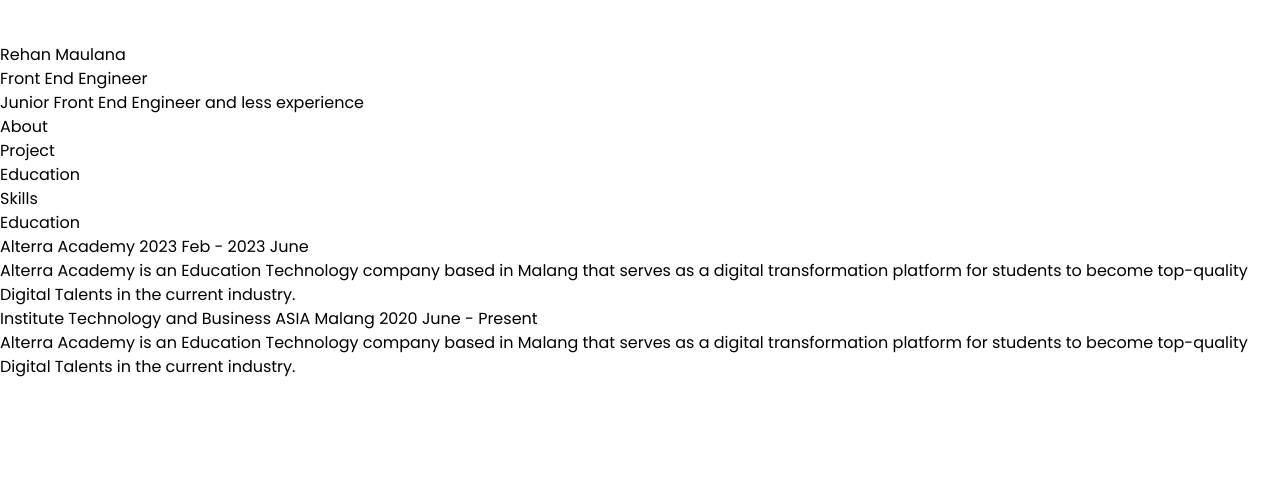
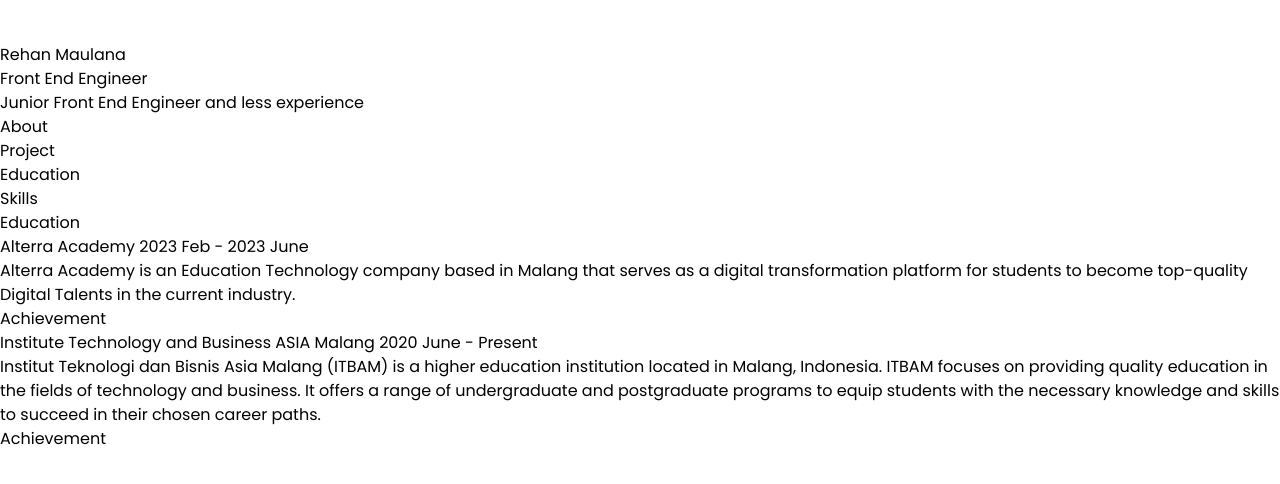
Before and after one commit to rehanzproject/portofolio-rehan, a React (Vite) app: page /education in a window 1280 px wide. Shown: the top 484 px of the page. Built offline with nearby package versions, Linux system fonts and the light colour scheme.

Commit message:
fix: fix any display and variable

```diff
--- a/src/components/organism/CardProject/constant.ts
+++ b/src/components/organism/CardProject/constant.ts
@@ -1,4 +1,5 @@
-import samplePdf from "../../../assets/sample.pdf";
+import tokopaedi from "../../../assets/Tokopaedi.pdf";
+import lms from "../../../assets/LMS.pdf";
 
 export interface ICardProject {
   name: string;
@@ -10,7 +11,7 @@ export interface ICardProject {
 export const listCard: ICardProject[] = [
   {
     name: "Tokopaedi",
-    desc: "A mini e-commerce website for shoes, also known as a small-scale or simplified e-commerce website, is a platform that allows businesses or individuals to sell products or services online on a smaller scale. It typically offers a more compact and streamlined version of a full-scale e-commerce platform, with fewer features and a simpler interface.",
+    desc: "A mini e-commerce website for shoes, also known as a small-scale or simplified e-commerce website, is a platform that allows businesses or individuals to sell products or services online on a smaller scale.",
     techStack: [
       "React JS ",
       "TailwindCSS",
@@ -19,12 +20,12 @@ export const listCard: ICardProject[] = [
       "Firebase",
       "Apollo",
     ],
-    pdf: samplePdf,
+    pdf: tokopaedi,
   },
   {
     name: "Learning Management System(LMS)",
     desc: "LMS stands for Learning Management System. It is a software application or platform designed to facilitate the administration, delivery, and tracking of educational courses and training programs. LMSs are commonly used in academic institutions, corporate organizations, and other learning environments to manage and deliver online learning content.",
     techStack: ["React JS", "TailwindCSS", "REST API", "Redux"],
-    pdf: samplePdf,
+    pdf: lms,
   },
 ];
--- a/src/components/organism/CardSkill/CardSkill.organism.tsx
+++ b/src/components/organism/CardSkill/CardSkill.organism.tsx
@@ -6,7 +6,7 @@ function CardSkill() {
     <div className="grid grid-cols-2 gap-4 md:grid-cols-4">
 
       {mySkill.map((list) => (
-        <ul key={list} className="">
+        <ul key={list}>
           <li className="flex gap-2">
             <CheckMark /> {list}
           </li>
--- a/src/components/organism/CardSkill/constant.ts
+++ b/src/components/organism/CardSkill/constant.ts
@@ -1 +1 @@
-export const mySkill :string[]= ["HTML" , "CSS" , "Javascript" , "Typescript" , "React JS", "Next.JS", "Redux" , "Bootstrap" , "Tailwind" , "REST API" , "GraphQL" , "Apollo"]
+export const mySkill :string[]= ["HTML" , "CSS" , "Javascript" ,  "React JS", "Redux" , "Bootstrap" , "Tailwind" , "REST API" , "GraphQL" , "Apollo"]
--- a/src/components/organism/EducationCard/EducationCard.organism.tsx
+++ b/src/components/organism/EducationCard/EducationCard.organism.tsx
@@ -1,17 +1,27 @@
 import { educationCard } from "./constant";
 
 function EducationCard() {
+  const handleOpen = (pdf: string) => {
+    window.open(pdf, "_blank");
+  };
+
   return (
-    <div className="rounded-md p-2 md:px-4 hover:bg-zinc-400/5">
+    <>
+      <div className="rounded-md md:px-8 md:py-2">
         {educationCard.map((list) => (
-        <div key={list.name} className="py-2">
+          <div key={list.name} className="hover:bg-zinc-400/5 py-2 md:px-2">
             <h1 className="text-white font-bold md:text-xl">
-            {list.name}  <span className="text-slate-400 text-xs">{list.duration}</span>{" "}
+              {list.name}{" "}
+              <span className="text-slate-400 text-xs">{list.duration}</span>{" "}
             </h1>
             <p className="text-sm">{list.desc}</p>
+            <button className="py-2 hover:text-blue-500" onClick={() => handleOpen(list.pdf)}>
+              Achievement
+            </button>
           </div>
         ))}
       </div>
+    </>
   );
 }
 
--- a/src/components/organism/EducationCard/constant.ts
+++ b/src/components/organism/EducationCard/constant.ts
@@ -1,14 +1,18 @@
 import { IEducationCard } from "../type";
+import sertMSIB from "../../../assets/MSIB.pdf";
+import MTCNA from "../../../assets/MTCNA.pdf";
 
 export const educationCard: IEducationCard[] = [
   {
     name: "Alterra Academy",
     duration: "2023 Feb - 2023 June",
     desc: "Alterra Academy is an Education Technology company based in Malang that serves as a digital transformation platform for students to become top-quality Digital Talents in the current industry.",
+    pdf: sertMSIB,
   },
   {
     name: "Institute Technology and Business ASIA Malang",
     duration: "2020 June - Present",
-      desc: "Alterra Academy is an Education Technology company based in Malang that serves as a digital transformation platform for students to become top-quality Digital Talents in the current industry.",
+    desc: "Institut Teknologi dan Bisnis Asia Malang (ITBAM) is a higher education institution located in Malang, Indonesia. ITBAM focuses on providing quality education in the fields of technology and business. It offers a range of undergraduate and postgraduate programs to equip students with the necessary knowledge and skills to succeed in their chosen career paths.",
+    pdf: MTCNA,
   },
 ];
--- a/src/components/pages/Education.view.tsx
+++ b/src/components/pages/Education.view.tsx
@@ -3,7 +3,7 @@ import EducationCard from "../organism/EducationCard/EducationCard.organism"
 function Education() {
   return (
     <div>
-        <h1 className="text-2xl text-white md:px-4">Education</h1>
+        <h1 className="text-2xl text-white md:px-10">Education</h1>
         <EducationCard />
     </div>
 
```
Lines whose indentation alone changed are shown as unchanged.
